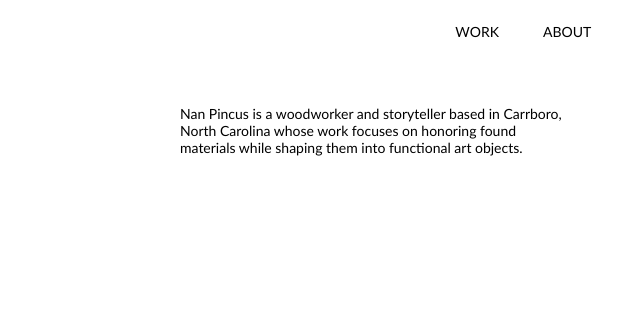
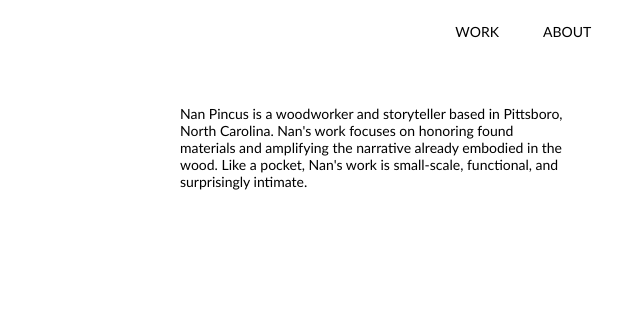
Before and after one commit to pocketwoodworks/pocketwoodworks.github.io, a plain HTML site: page about.html in a window 1280 px wide. Shown: the part 187-507 px from the top of the page, 0-629 px from the left. Drawn offline with Linux system fonts and the light colour scheme.

Commit message:
Edited index + about.html

```diff
--- a/about.html
+++ b/about.html
@@ -38,7 +38,7 @@
 
 <div id="wrapper">
 	<div id="textPanel">
-Nan Pincus is a woodworker and storyteller based in Carrboro, North Carolina whose work focuses on honoring found materials while shaping them into functional art objects.
+Nan Pincus is a woodworker and storyteller based in Pittsboro, North Carolina. Nan's work focuses on honoring found materials and amplifying the narrative already embodied in the wood. Like a pocket, Nan's work is small-scale, functional, and surprisingly intimate.
 	</div>
 
 	<div id="picturesPanel">
```
Also changed, not shown: index.html (+1 -1 lines), photos/IMG_4489.JPG (added).
